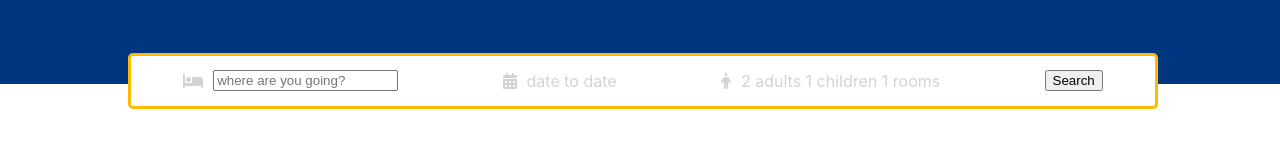
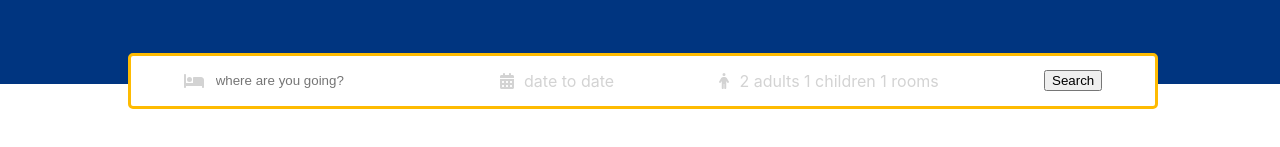
Before and after one commit to bellicose77/booking-app-clientside, a React (Create React App) app: page / in a window 1280 px wide. Shown: the part 285-432 px from the top of the page. Built offline with nearby package versions, Linux system fonts and the light colour scheme.

Commit message:
header section done

```diff
--- a/src/components/Header/Header.css
+++ b/src/components/Header/Header.css
@@ -50,12 +50,17 @@ gap:40px;
     width:100%;
     max-width:1024px;
 }
-.headerIcon{
-    color: lightgrey;
-}
+
 .headerSearchItem{
     display: flex;
     gap: 10px;
     align-items: center;
     color: lightgrey;
 }
+.headerSearchInput{
+    border: none;
+    outline: none;
+}
+.headerIcon{
+    color: lightgrey;
+}
--- a/src/components/Header/Header.js
+++ b/src/components/Header/Header.js
@@ -43,7 +43,7 @@ const Header = () => {
             <FontAwesomeIcon icon={faBed} className='headerIcon'/>
             <input type="text"
              placeholder="where are you going?"
-             className='headerSearchItem'
+             className='headerSearchInput'
              />
             </div>
             <div className='headerSearchItem'>
```
